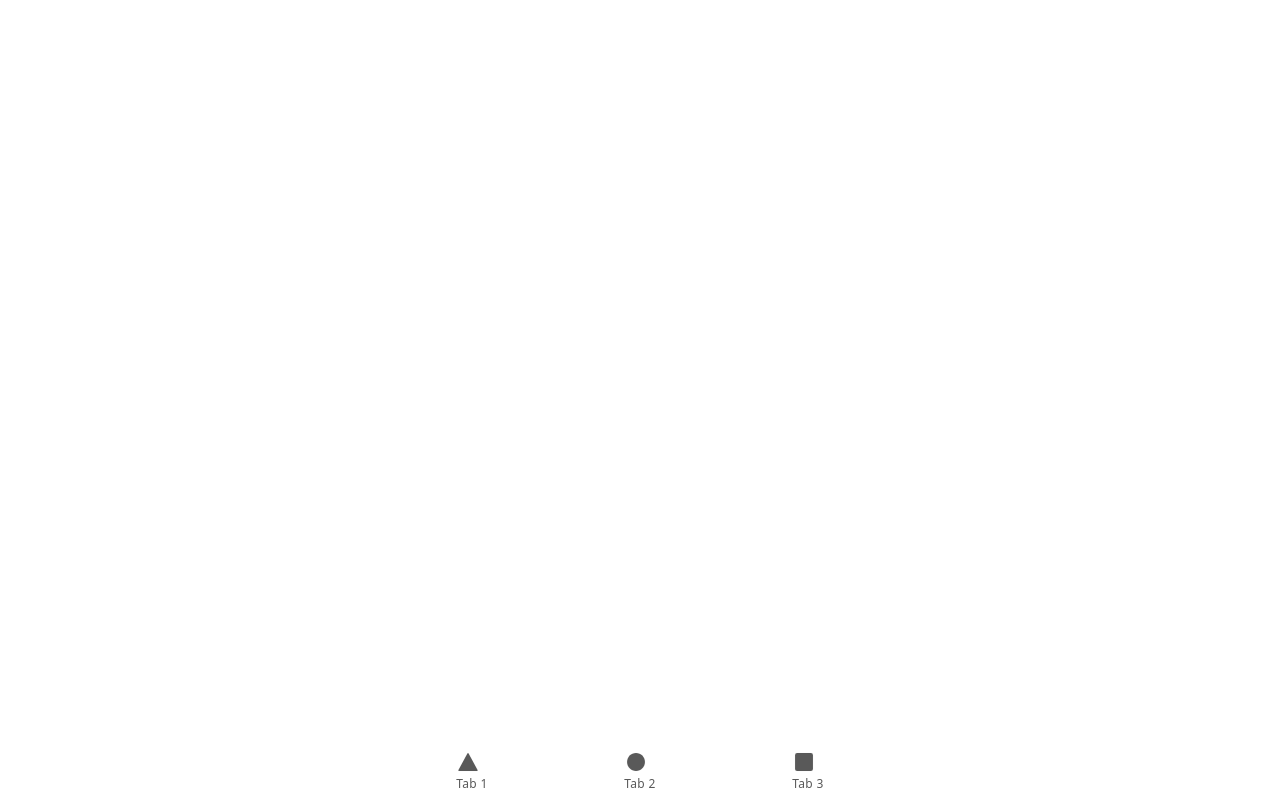
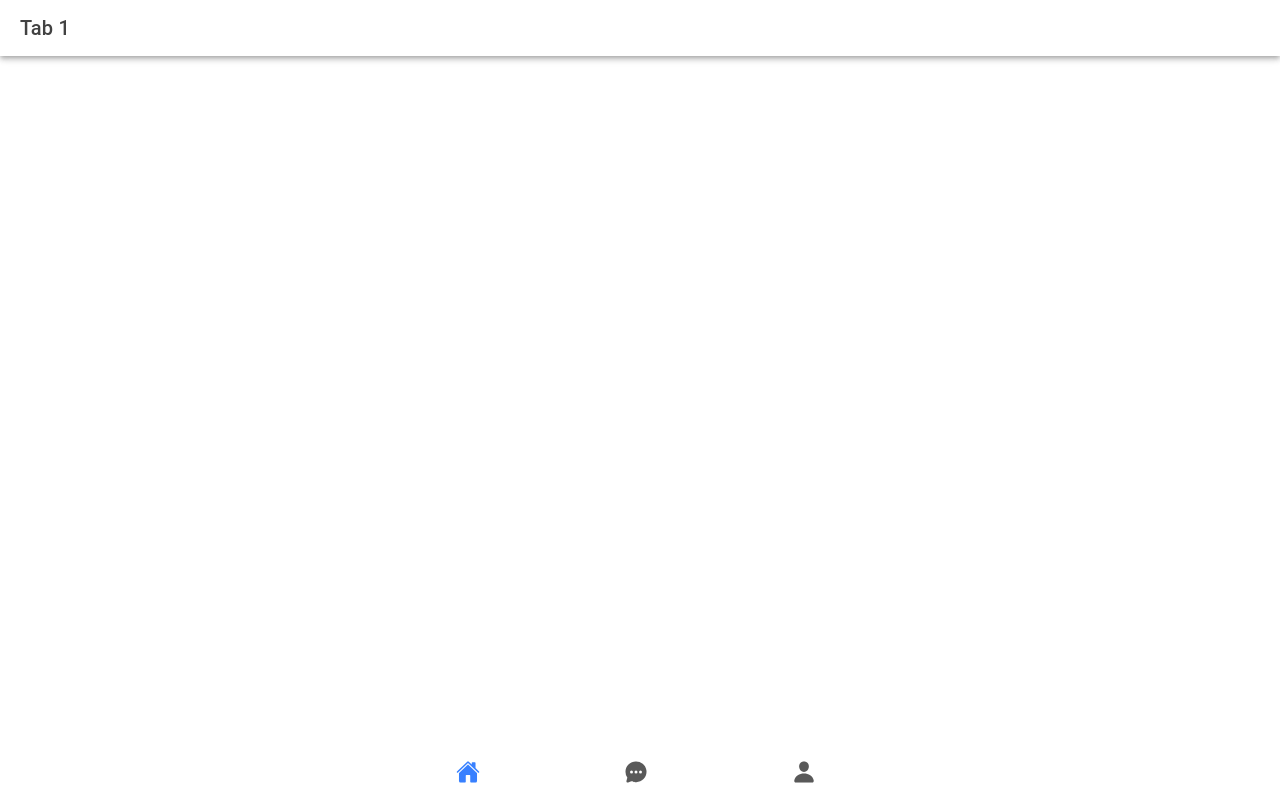
Before and after one commit to L42ARO/GymBroAI, a React (Vite) app in the folder ionic-frontend/: page /home in a window 1280 px wide. Built offline with nearby package versions, Linux system fonts and the light colour scheme.

Commit message:
changed names and icons

```diff
--- a/ionic-frontend/src/App.tsx
+++ b/ionic-frontend/src/App.tsx
@@ -10,10 +10,10 @@ import {
   setupIonicReact
 } from '@ionic/react';
 import { IonReactRouter } from '@ionic/react-router';
-import { ellipse, square, triangle } from 'ionicons/icons';
-import Tab1 from './pages/Home';
-import Tab2 from './pages/Chat';
-import Tab3 from './pages/Settings';
+import { chatbubbleEllipses, ellipse, home, person, square, text, triangle } from 'ionicons/icons';
+import Home from './pages/Home';
+import Chat from './pages/Chat';
+import Settings from './pages/Settings';
 
 /* Core CSS required for Ionic components to work properly */
 import '@ionic/react/css/core.css';
@@ -42,31 +42,28 @@ const App: React.FC = () => (
     <IonReactRouter>
       <IonTabs>
         <IonRouterOutlet>
-          <Route exact path="/tab1">
-            <Tab1 />
+          <Route exact path="/home">
+            <Home />
           </Route>
-          <Route exact path="/tab2">
-            <Tab2 />
+          <Route exact path="/chat">
+            <Chat />
           </Route>
-          <Route path="/tab3">
-            <Tab3 />
+          <Route path="/settings">
+            <Settings />
           </Route>
           <Route exact path="/">
-            <Redirect to="/tab1" />
+            <Redirect to="/home" />
           </Route>
         </IonRouterOutlet>
         <IonTabBar slot="bottom">
-          <IonTabButton tab="tab1" href="/tab1">
-            <IonIcon aria-hidden="true" icon={triangle} />
-            <IonLabel>Tab 1</IonLabel>
+          <IonTabButton tab="home" href="/home">
+            <IonIcon aria-hidden="true" icon={home} />
           </IonTabButton>
-          <IonTabButton tab="tab2" href="/tab2">
-            <IonIcon aria-hidden="true" icon={ellipse} />
-            <IonLabel>Tab 2</IonLabel>
+          <IonTabButton tab="chat" href="/chat">
+            <IonIcon aria-hidden="true" icon={chatbubbleEllipses} />
           </IonTabButton>
-          <IonTabButton tab="tab3" href="/tab3">
-            <IonIcon aria-hidden="true" icon={square} />
-            <IonLabel>Tab 3</IonLabel>
+          <IonTabButton tab="settings" href="/settings">
+            <IonIcon aria-hidden="true" icon={person} />
           </IonTabButton>
         </IonTabBar>
       </IonTabs>
```
